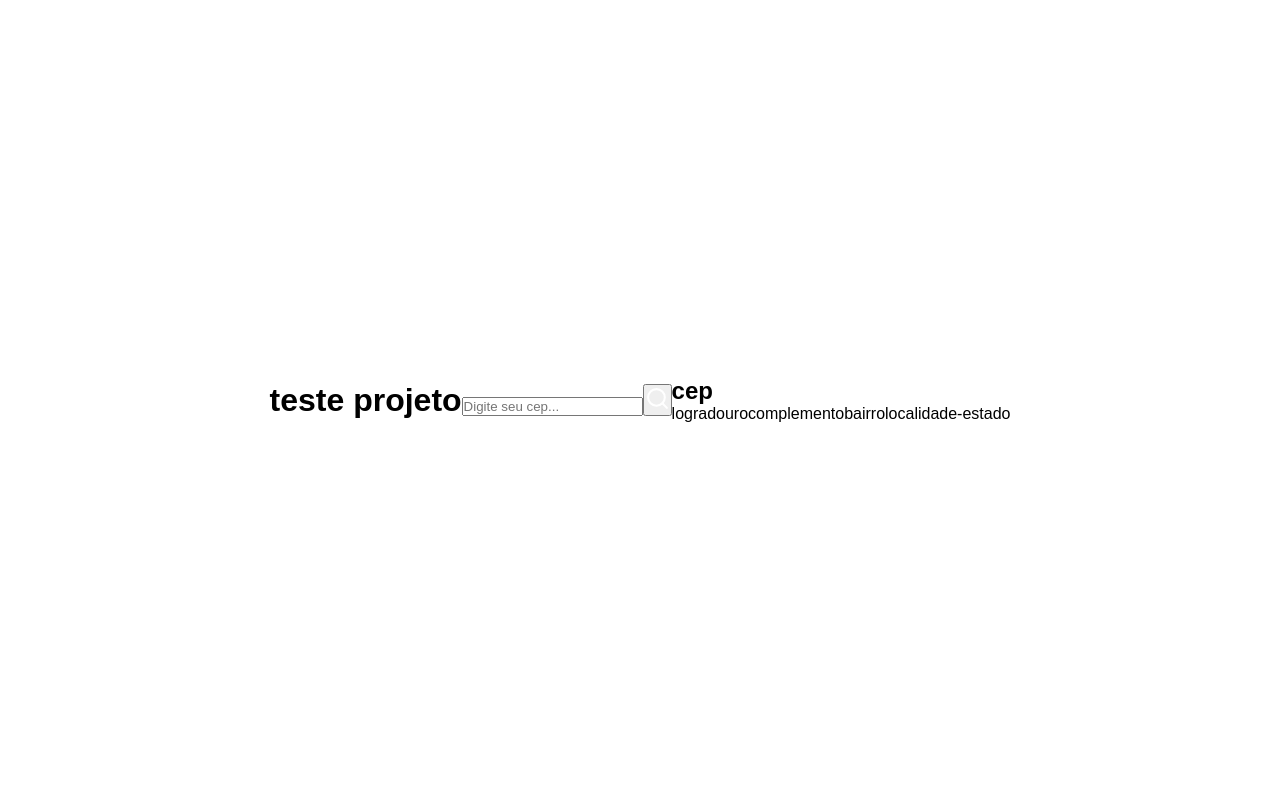
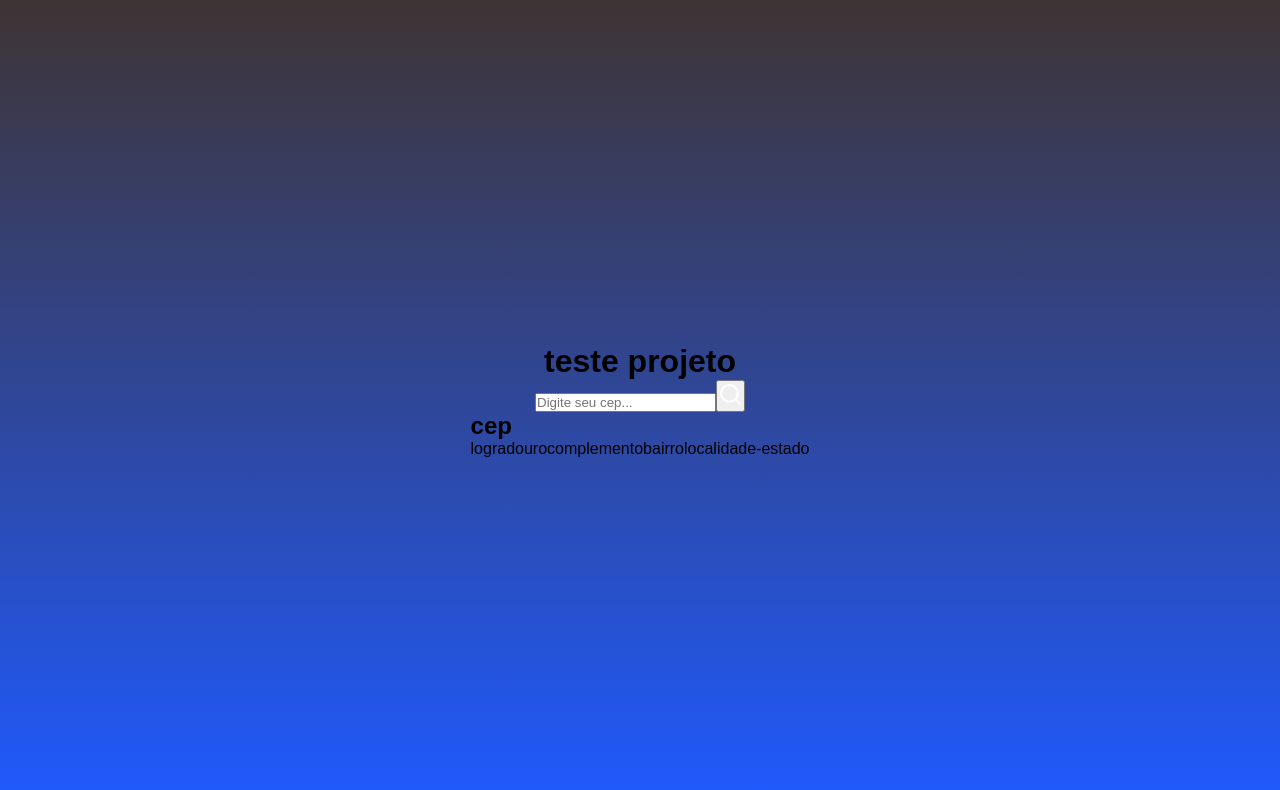
Before and after one commit to cauan-oss/trybe-portfolio, a React (Create React App) app in the folder 2.front-end/project-personal-CEP/buscador/: page / in a window 1280 px wide. Shown: the top 790 px of the page. Built offline with nearby package versions, Linux system fonts and the light colour scheme.

Commit message:
background

```diff
--- a/2.front-end/project-personal-CEP/buscador/src/styles.css
+++ b/2.front-end/project-personal-CEP/buscador/src/styles.css
@@ -4,4 +4,6 @@
     display: flex;
     justify-content: center;
     align-items: center;
+    flex-direction: column;
+    background: linear-gradient(#3f3434, #1f5afe);
 }
```
